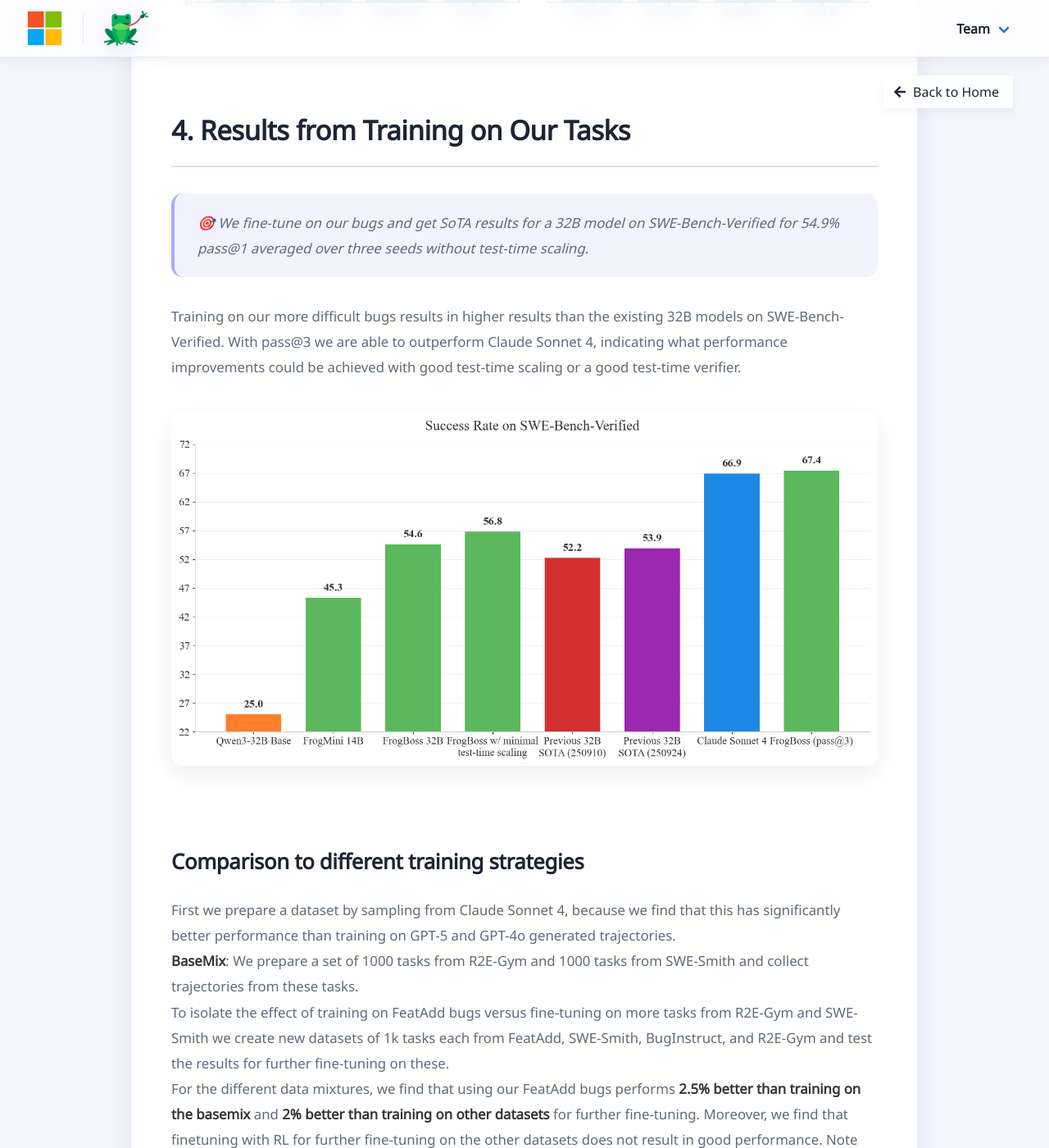
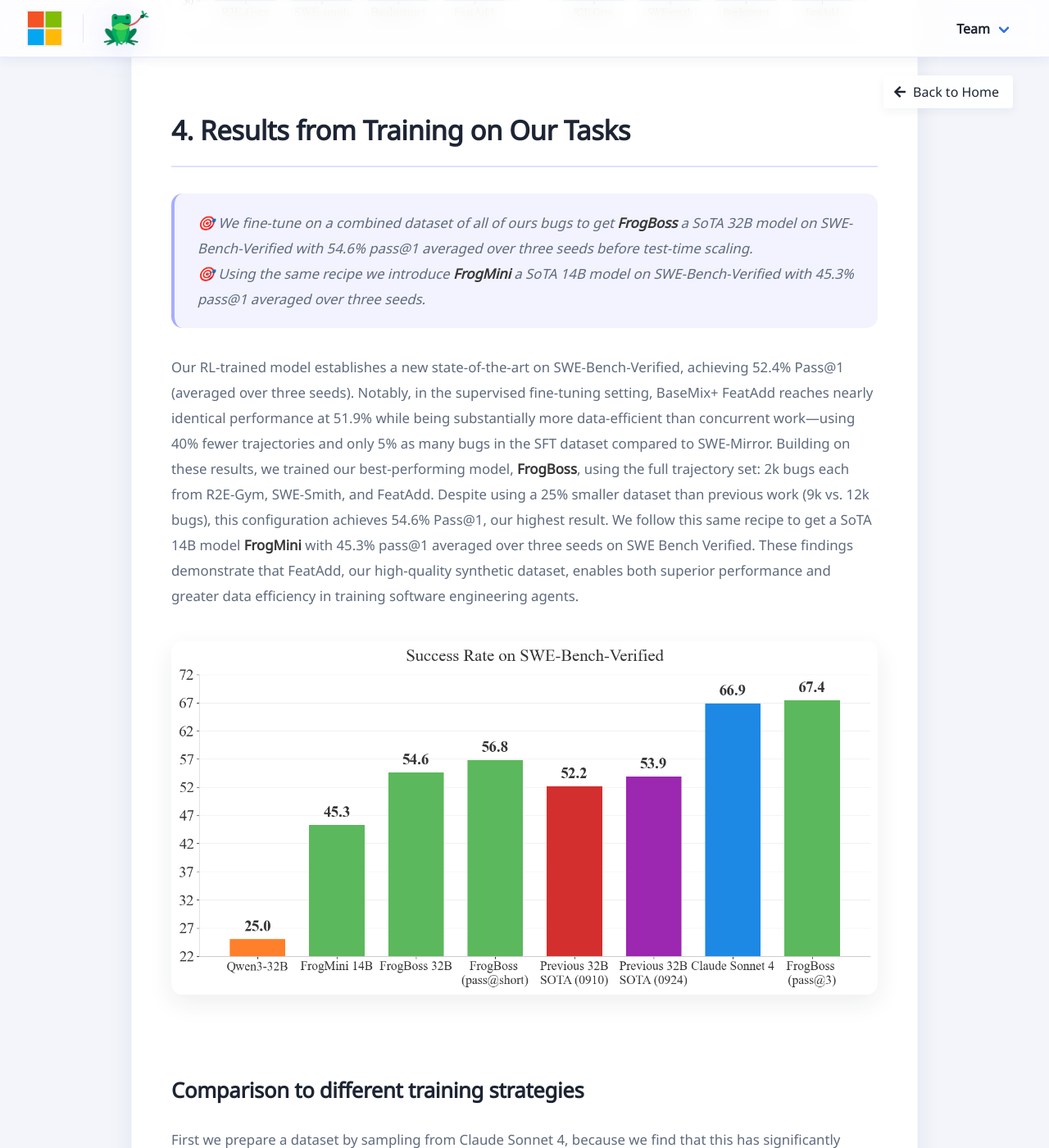
Before and after one commit to microsoft/debug-gym, a Jekyll site: the page built from docs/_posts/2025-10-17-bug-pilot.md, in a window 1280 px wide and 1400 px high, scrolled down 7083 px. Shown: the whole window at 82% size. Built offline with Jekyll 4.4.1, drawn with Linux system fonts in a browser that asks for light colours; some web fonts are replaced; a style sheet for code colours, icons or effects is not loaded; some of the changed text lies outside the part shown.

Commit message:
updating figures, adding references and changing the text in the final section to highlight frogboss and frogmini

```diff
--- a/docs/_posts/2025-10-17-bug-pilot.md
+++ b/docs/_posts/2025-10-17-bug-pilot.md
@@ -111,9 +113,17 @@
 
 ## 4. Results from Training on Our Tasks
 
-> 🎯 We fine-tune on our bugs and get SoTA results for a 32B model on SWE-Bench-Verified for 54.9% pass@1 averaged over three seeds without test-time scaling.
+> 🎯 We fine-tune on a combined dataset of all of ours bugs to get **FrogBoss** a SoTA 32B model on SWE-Bench-Verified with 54.6% pass@1 averaged over three seeds before test-time scaling.
+>
+> 🎯 Using the same recipe we introduce **FrogMini** a SoTA 14B model on SWE-Bench-Verified with 45.3% pass@1 averaged over three seeds.
 
-Training on our more difficult bugs results in higher results than the existing 32B models on SWE-Bench-Verified. With pass@3 we are able to outperform Claude Sonnet 4, indicating what performance improvements could be achieved with good test-time scaling or a good test-time verifier.
+<!-- Training on our more difficult bugs results in higher results than the existing 32B models on SWE-Bench-Verified. With pass@3 we are able to outperform Claude Sonnet 4, indicating what performance improvements could be achieved with good test-time scaling or a good test-time verifier. -->
+
+Our RL-trained model establishes a new state-of-the-art on SWE-Bench-Verified, achieving 52.4% Pass@1 (averaged over three seeds).
+Notably, in the supervised fine-tuning setting, BaseMix+ FeatAdd reaches nearly identical performance at 51.9% while being substantially more data-efficient than concurrent work—using 40% fewer trajectories and only 5% as many bugs in the SFT dataset compared to SWE-Mirror.
+Building on these results, we trained our best-performing model, **FrogBoss**, using the full trajectory set: 2k bugs each from R2E-Gym, SWE-Smith, and FeatAdd. Despite using a 25% smaller dataset than previous work (9k vs. 12k bugs), this configuration achieves 54.6% Pass@1, our highest result.
+We follow this same recipe to get a SoTA 14B model **FrogMini** with 45.3% pass@1 averaged over three seeds on SWE Bench Verified.
+These findings demonstrate that FeatAdd, our high-quality synthetic dataset, enables both superior performance and greater data efficiency in training software engineering agents.
 
 ![Main result bar chart]({{ 'figures/sota_png.png' | relative_url }})
 
@@ -125,12 +135,33 @@
 
 To isolate the effect of training on FeatAdd bugs versus fine-tuning on more tasks from R2E-Gym and SWE-Smith we create new datasets of 1k tasks each from FeatAdd, SWE-Smith, BugInstruct, and R2E-Gym and test the results for further fine-tuning on these.
 
-For the different data mixtures, we find that using our FeatAdd bugs performs **2.5% better than training on the basemix** and **2% better than training on other datasets** for further fine-tuning. Moreover, we find that finetuning with RL for further fine-tuning on the other datasets does not result in good performance. Note that the more challenging FeatAdd problems have fewer examples in the dataset, so they are thereby learning more efficiently.
+For the different data mixtures, we find that using our FeatAdd bugs performs **2.5% better than training on the basemix** and **1.5% better than training on other synthetic datasets** (e.g. SWE-Smith and BugInstruct) for further fine-tuning. Moreover, we find that finetuning with RL on the other datasets (e.g. R2E-Gym or SWE-Smith) does not result in good performance. Note that the more challenging FeatAdd problems have fewer examples in the dataset, so they are thereby learning more efficiently.
 
-![Depiction of how RL performs vs SFT and performance over BaseMix]({{ 'figures/bug-pilot-rl-vs-sft-bar-chart.png' | relative_url }})
+Finally, when we train on all of our bugs, we can train **FrogBoss** a SoTA 32B model and **FrogMini** a SoTA 14B model.
+
+![Depiction of how RL performs vs SFT and performance over BaseMix]({{ 'figures/data_comparison.png' | relative_url }})
 
 ### Reinforcement Learning
 
 To fine-tune with reinforcement learning, we start with the model trained with the BaseMix model and fine-tune for only 25 steps with RL, where each step has 64 problems and 8 rollouts each. We find that fine-tuning with RL on other datasets is not as effective as finetuning on the FeatAdd bugs.
 
 We do not get significant gains from RL fine-tuning on the BaseMix bugs, but we see substantial improvement when using our FeatAdd bugs for RL fine-tuning.
+
+## 5. References
+**Previous SOTA:**
+
+(1) Wang, Junhao, et al. "SWE-Mirror: Scaling Issue-Resolving Datasets by Mirroring Issues Across Repositories." arXiv preprint arXiv:2509.08724 (2025).
+
+(2) Carbonneaux, Quentin, et al. "Cwm: An open-weights llm for research on code generation with world models." arXiv preprint arXiv:2510.02387 (2025).
+
+**Previous Dataets:**
+
+(3) Jain, Naman, et al. "R2e-gym: Procedural environments and hybrid verifiers for scaling open-weights swe agents." arXiv preprint arXiv:2504.07164 (2025).
+
+(4) Yang, John, et al. "Swe-smith: Scaling data for software engineering agents." arXiv preprint arXiv:2504.21798 (2025).
+
+**SWE Bench and SWE Agent:**
+
+(5) Jimenez, Carlos E., et al. "Swe-bench: Can language models resolve real-world github issues?." arXiv preprint arXiv:2310.06770 (2023).
+
+(6) Yang, John, et al. "Swe-agent: Agent-computer interfaces enable automated software engineering." Advances in Neural Information Processing Systems 37 (2024): 50528-50652.
```
Also changed, not shown: other parts of docs/_posts/2025-10-17-bug-pilot.md (+9 -7 lines), docs/figures/data_comparison.png (added), docs/figures/qual_analysis.png, docs/figures/qualitative_analysis2.png (added), docs/figures/quantitative_analysis.png, docs/figures/quantitative_analysis2.png, docs/figures/sota_png.png.
